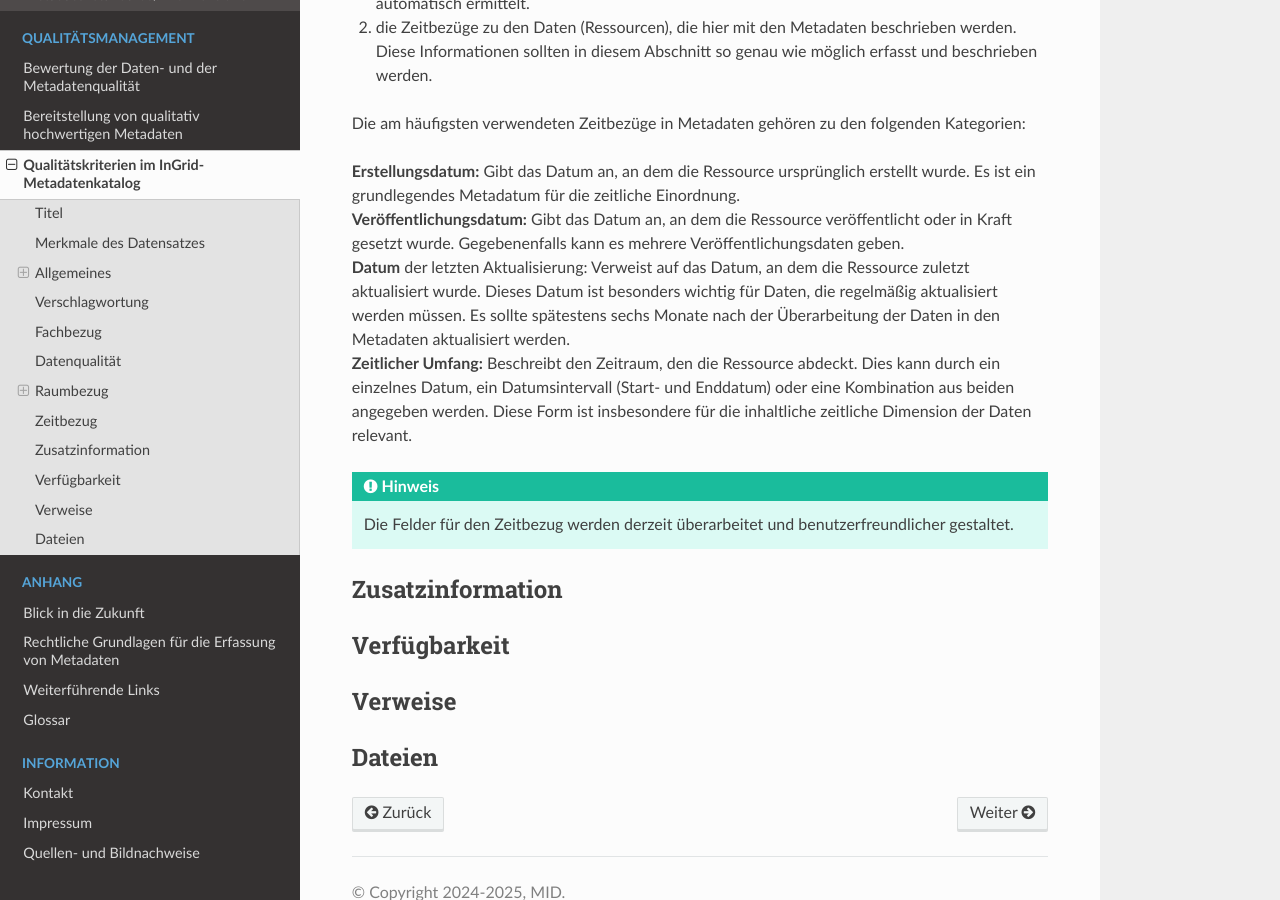
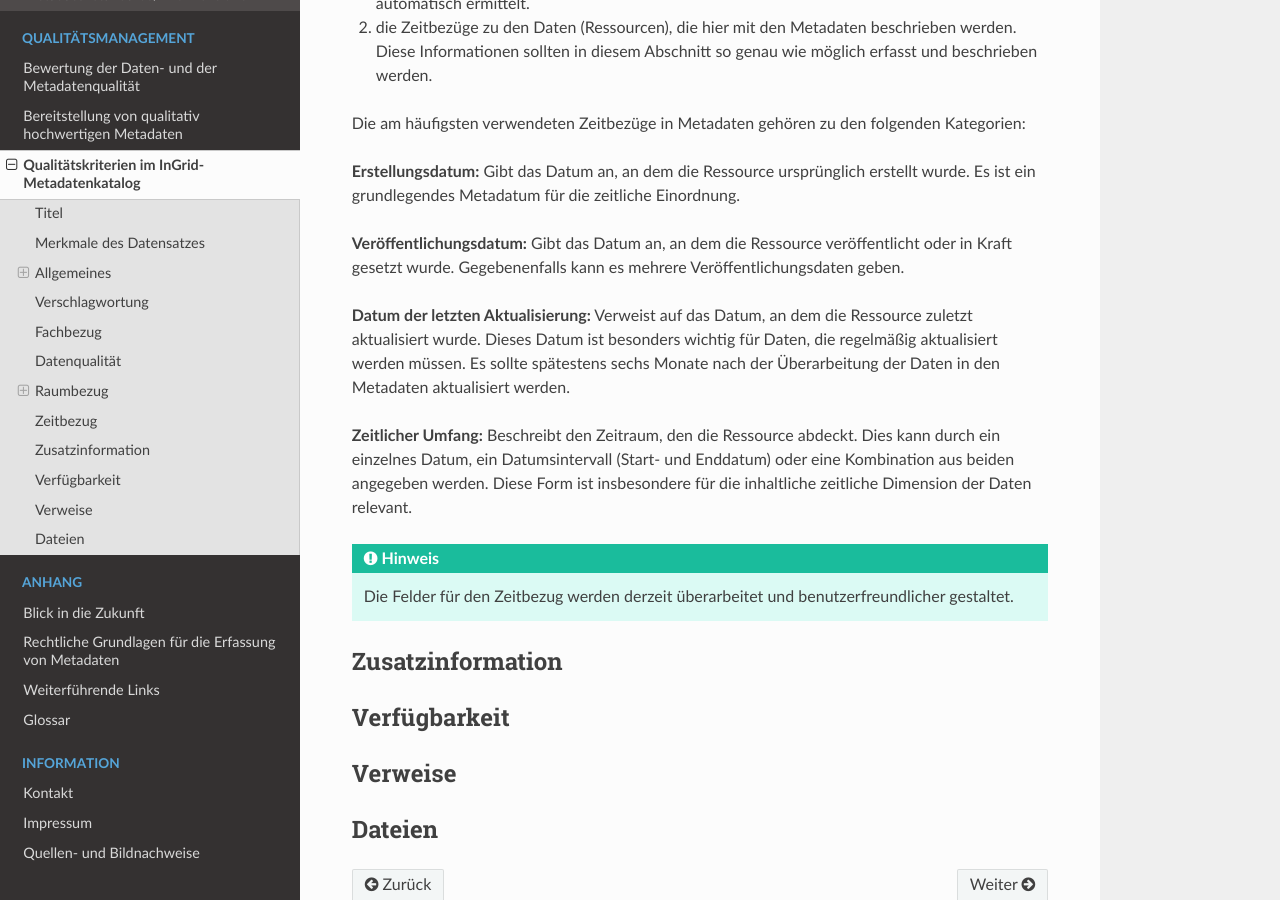
Before and after one commit to tomiwo/ingrid-mdk-st-high-quality-metadata, a Sphinx documentation site: the page built from docs/qualitaetsmanagement/metadatenschema-ige.rst, in a window 1280 px wide and 900 px high, scrolled down 3841 px. Built offline with Sphinx 7.4.7 and the Read the Docs theme 3.1.0, drawn with Linux system fonts in a browser that asks for light colours.

```diff
--- a/docs/qualitaetsmanagement/metadatenschema-ige.rst
+++ b/docs/qualitaetsmanagement/metadatenschema-ige.rst
@@ -129,8 +129,11 @@ In den Metadaten werden zwei verschiedene Zeitbezüge unterschieden.
 Die am häufigsten verwendeten Zeitbezüge in Metadaten gehören zu den folgenden Kategorien:
 
 | **Erstellungsdatum:** Gibt das Datum an, an dem die Ressource ursprünglich erstellt wurde. Es ist ein grundlegendes Metadatum für die zeitliche Einordnung.
+
 | **Veröffentlichungsdatum:** Gibt das Datum an, an dem die Ressource veröffentlicht oder in Kraft gesetzt wurde. Gegebenenfalls kann es mehrere Veröffentlichungsdaten geben.
-| **Datum** der letzten Aktualisierung: Verweist auf das Datum, an dem die Ressource zuletzt aktualisiert wurde. Dieses Datum ist besonders wichtig für Daten, die regelmäßig aktualisiert werden müssen. Es sollte spätestens sechs Monate nach der Überarbeitung der Daten in den Metadaten aktualisiert werden.
+
+| **Datum der letzten Aktualisierung:** Verweist auf das Datum, an dem die Ressource zuletzt aktualisiert wurde. Dieses Datum ist besonders wichtig für Daten, die regelmäßig aktualisiert werden müssen. Es sollte spätestens sechs Monate nach der Überarbeitung der Daten in den Metadaten aktualisiert werden.
+
 | **Zeitlicher Umfang:** Beschreibt den Zeitraum, den die Ressource abdeckt. Dies kann durch ein einzelnes Datum, ein Datumsintervall (Start- und Enddatum) oder eine Kombination aus beiden angegeben werden. Diese Form ist insbesondere für die inhaltliche zeitliche Dimension der Daten relevant.
 
 .. hint:: Die Felder für den Zeitbezug werden derzeit überarbeitet und benutzerfreundlicher gestaltet.
```
